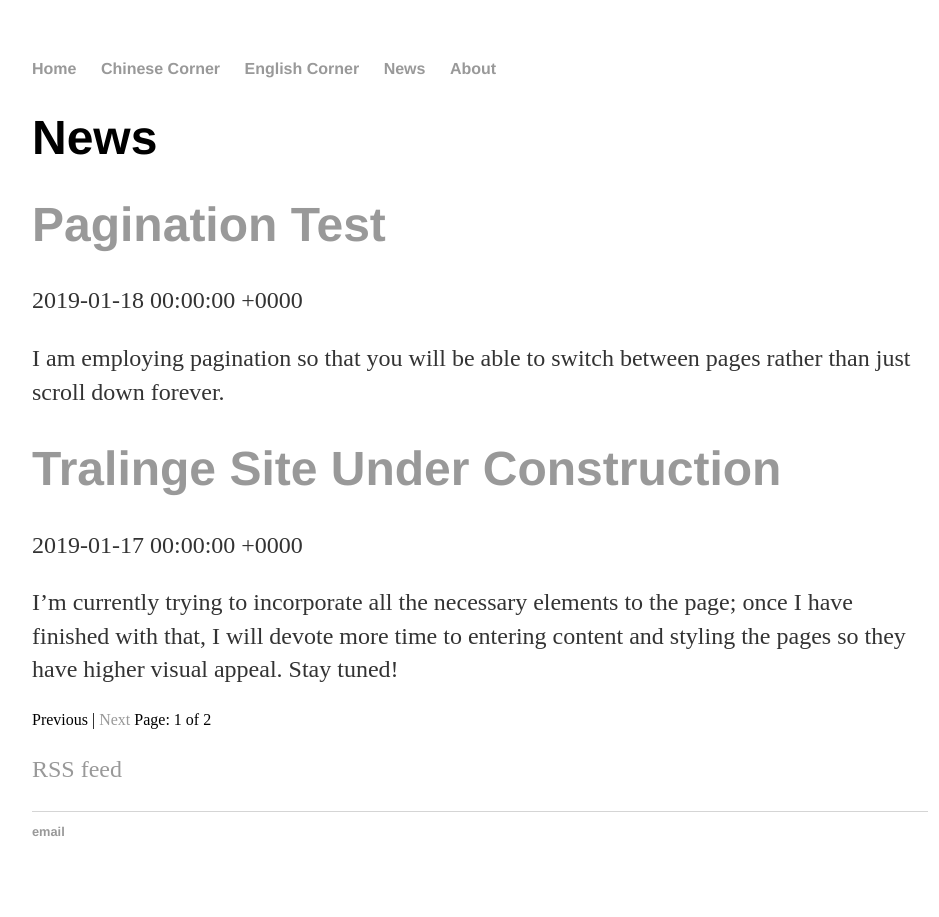
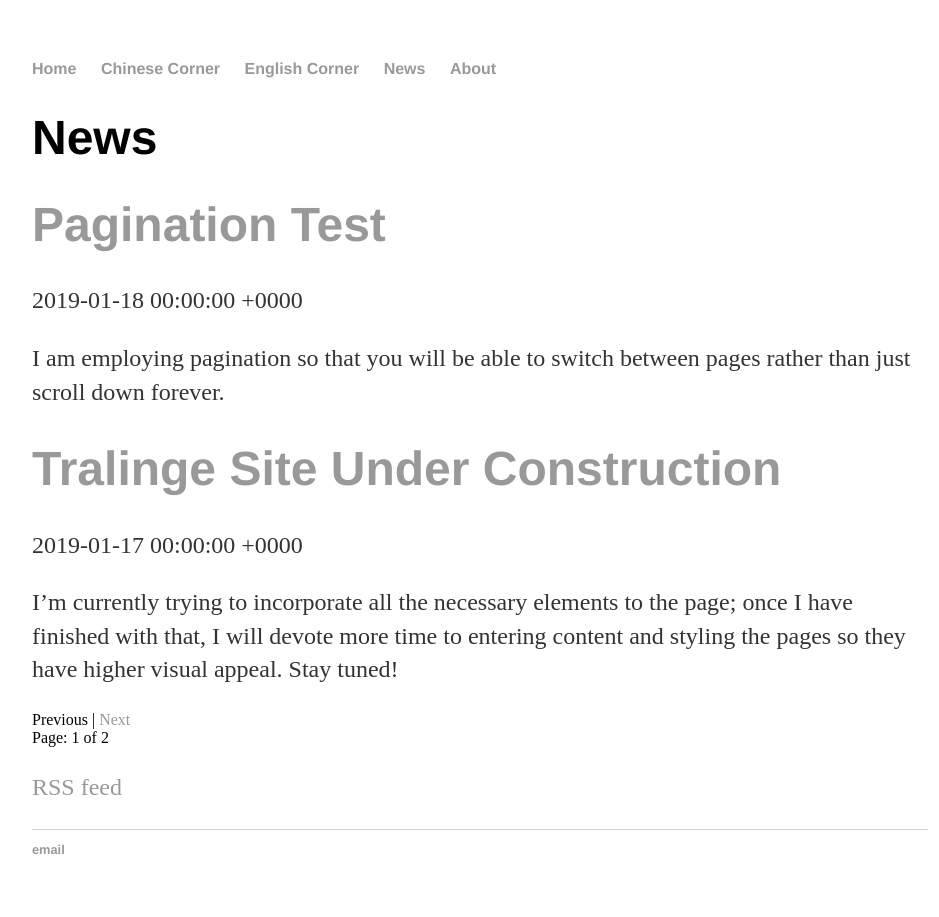
Before and after one commit to Tralinge/tralinge.github.io, a Jekyll site: the page built from news/index.html, in a window 1280 px wide. Shown: the whole page, without its empty margins (160-1099 px from the left). Built offline with Jekyll 4.4.1, drawn with Linux system fonts in a browser that asks for light colours; the list of posts is cut into pages by our own code.

Commit message:
Update index.html

```diff
--- a/news/index.html
+++ b/news/index.html
@@ -28,7 +28,7 @@ title: News
   {% endif %}
 
   {% if paginator.next_page %}
-    <a href="{{ paginator.next_page_path }}" class="next">Next</a>
+    <a href="{{ paginator.next_page_path }}" class="next"> Next</a><br>
   {% else %}
     <span class="next "> Next</span><br>
   {% endif %}
```
